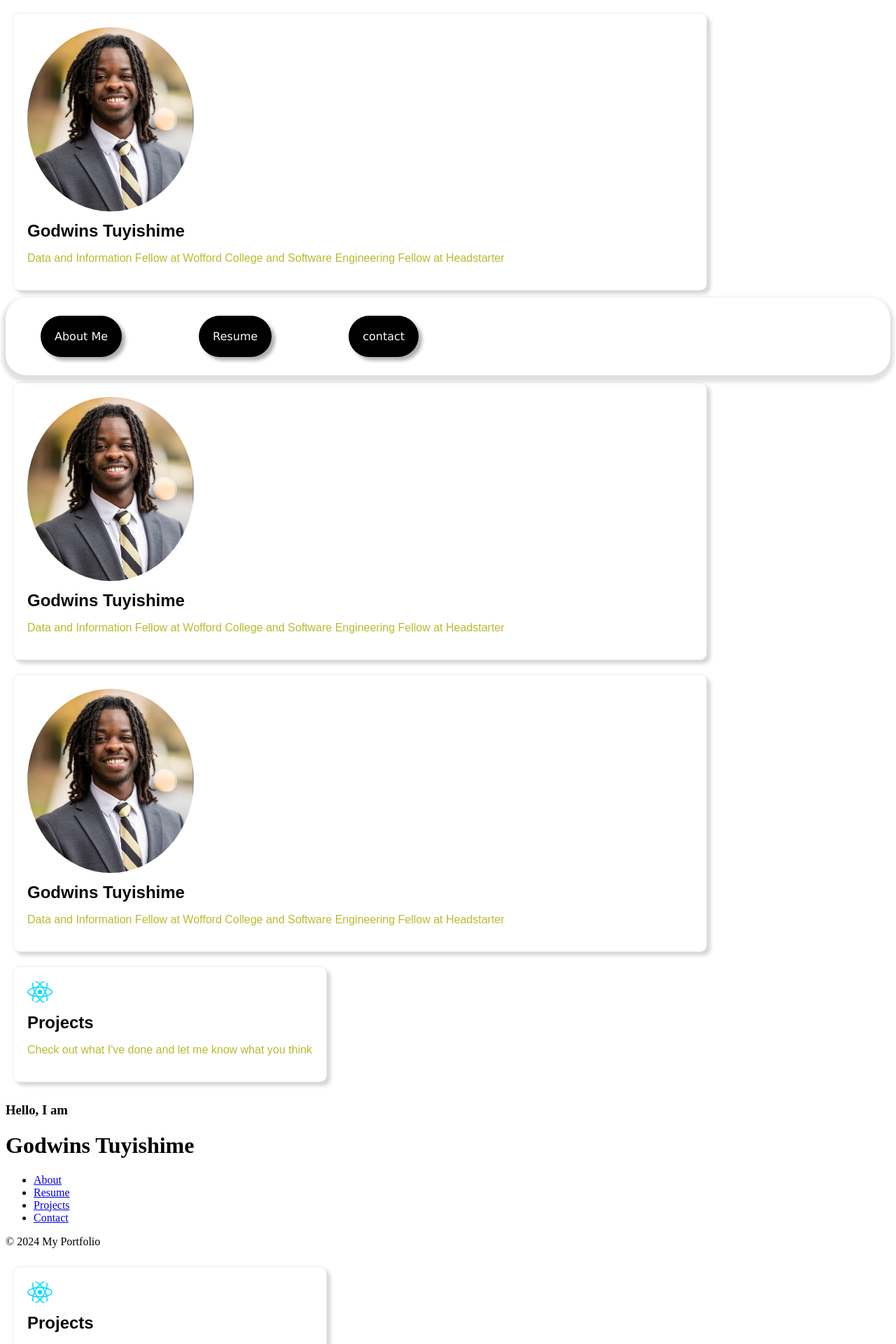
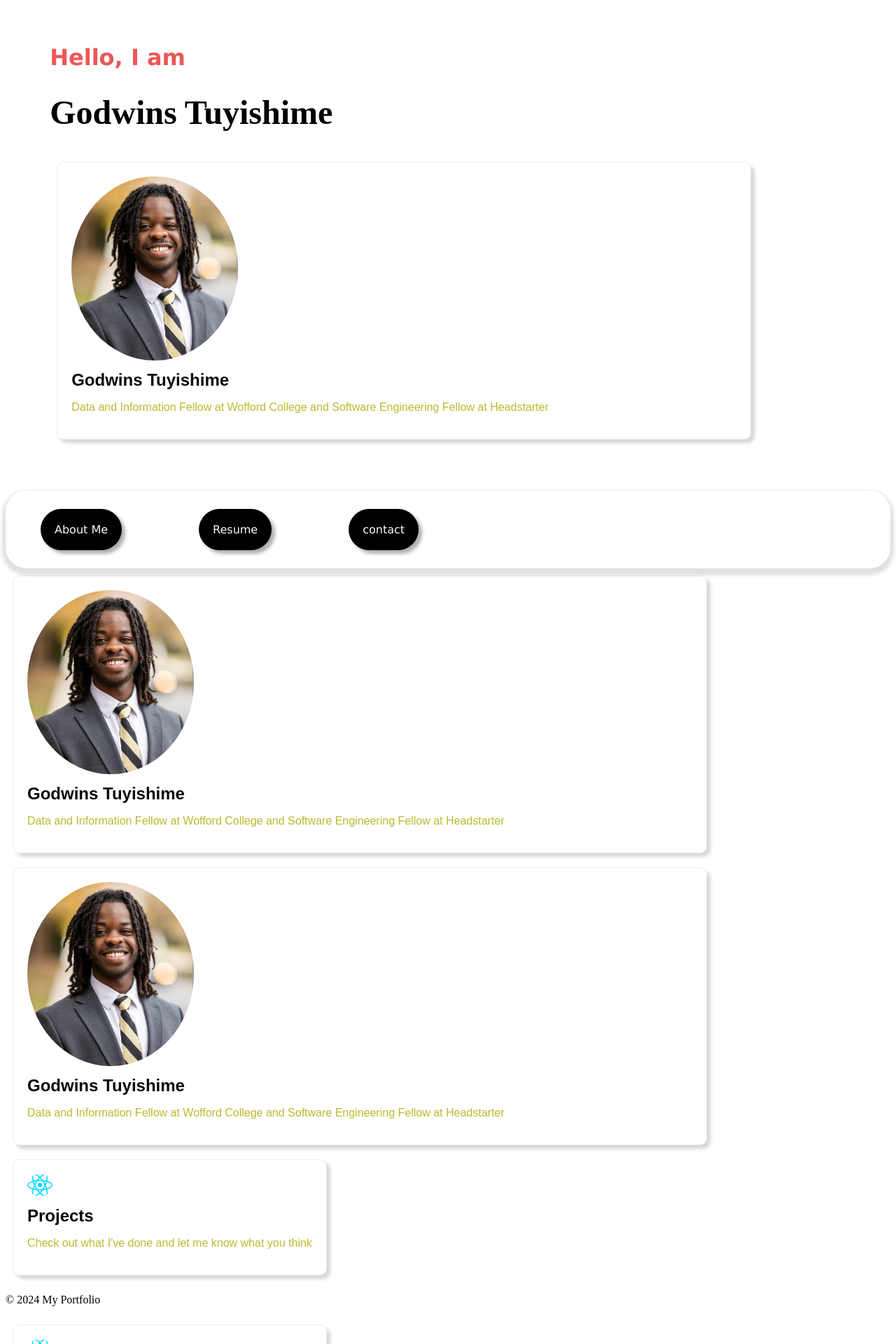
Before and after one commit to T-Godwins/Portfolio-vite, a React (Vite) app in the folder vite-portfolio/: page / in a window 1280 px wide. Shown: the top 1920 px of the page at 70% size. Built offline with nearby package versions, Linux system fonts and the light colour scheme.

Commit message:
Header Component

```diff
--- a/vite-portfolio/src/App.jsx
+++ b/vite-portfolio/src/App.jsx
@@ -1,4 +1,4 @@
-import Header from './Header.jsx'
+import Header from './Header/Header.jsx'
 import Footer from './Footer.jsx'
 import Food from './Food.jsx'
 import Card from './Card/Card.jsx'
@@ -11,11 +11,12 @@ function App(){
 
   return(
     <>
+    <Header/>
+    {/* <Headshot/> */}
+    <Navigation/>
     <Headshot/>
-    <Navigation/>
-    <Headshot/><Headshot/>
+    <Headshot/>
     <Card/>
-    <Header/>
     <Footer/>
     <Card/>
     </>
--- a/vite-portfolio/src/Header.jsx
+++ /dev/null
@@ -1,20 +0,0 @@
-
-function Header(){
-
-    return(
-        <header>
-            <h3>Hello, I am</h3>
-            <h1>Godwins Tuyishime</h1>
-            <nav>
-                <ul>
-                    <li><a href="#">About</a></li>
-                    <li><a href="#">Resume</a></li>
-                    <li><a href="#">Projects</a></li>
-                    <li><a href="#">Contact</a></li>
-                </ul>
-            </nav>
-        </header>
-    );
-}
-
-export default Header
--- /dev/null
+++ b/vite-portfolio/src/Header/Header.jsx
@@ -0,0 +1,15 @@
+import styles from './Header.module.css'
+import Headeshot from './../Card/Headshot'
+import Headshot from './../Card/Headshot';
+function Header(){
+
+    return(
+        <header className={styles.Header}>
+            <h3>Hello, I am</h3>
+            <h1>Godwins Tuyishime</h1>
+            <Headshot/>
+        </header>
+    );
+}
+
+export default Header
--- /dev/null
+++ b/vite-portfolio/src/Header/Header.module.css
@@ -0,0 +1,57 @@
+@keyframes fade-down {
+    0% {
+        opacity: 0;
+        transform: translateY(-30px) scale(0.9);
+    }
+
+    100% {
+        opacity: 1;
+        transform: translateY(0px) scale(1);
+    }
+}
+
+@keyframes fade-up {
+    0% {
+        opacity: 0;
+        transform: translateY(30px) scale(0.9);
+    }
+
+    100% {
+        opacity: 1;
+        transform: translateY(0px) scale(1);
+    }
+}
+
+@keyframes fade-left {
+    0% {
+        opacity: 0;
+        transform: translateX(30px) scale(0.9);
+    }
+
+    100% {
+        opacity: 1;
+        transform: translateX(0px) scale(1);
+    }
+}
+
+.Header {
+    background-color:white;
+    margin: 5%;
+    padding: 0%;
+}
+
+.Header h3{
+    color: rgb(236, 87, 87);
+    font-size: 200%;
+    font-family: 'Lucida Sans', 'Lucida Sans Regular';
+    text-shadow: 10%;
+    padding: 0%;
+    animation: fade-up 1s;
+}
+
+.Header h1 {
+    color:black;
+    font-size:300%;
+    padding-top: 0%;
+    animation: fade-left 1s;
+}
```
